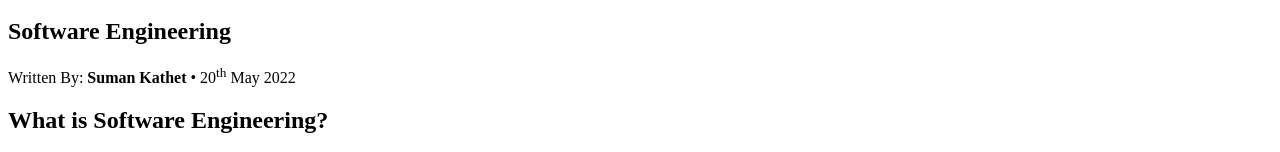
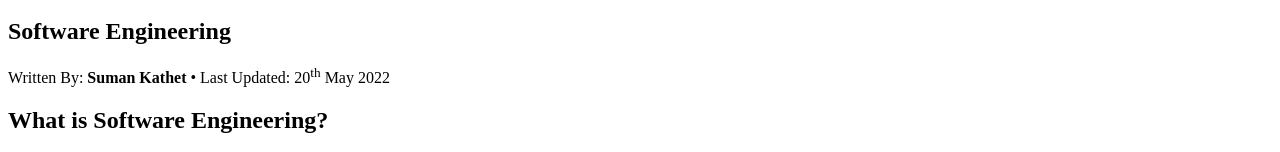
Before and after one commit to sumankathet51/leapfrog, a plain HTML site: page assignment/html_assignment/index.html in a window 1280 px wide. Shown: the part 124-276 px from the top of the page. Drawn offline with Linux system fonts and the light colour scheme.

Commit message:
update typos in html_assignment

```diff
--- a/assignment/html_assignment/index.html
+++ b/assignment/html_assignment/index.html
@@ -38,6 +38,7 @@
         <div class="author">
           <span>
             Written By: <strong> Suman Kathet </strong> •
+            Last Updated:
             <time datetime="2022-05-20 20:00">20<sup>th</sup> May 2022 </time>
           </span>
         </div>
```
